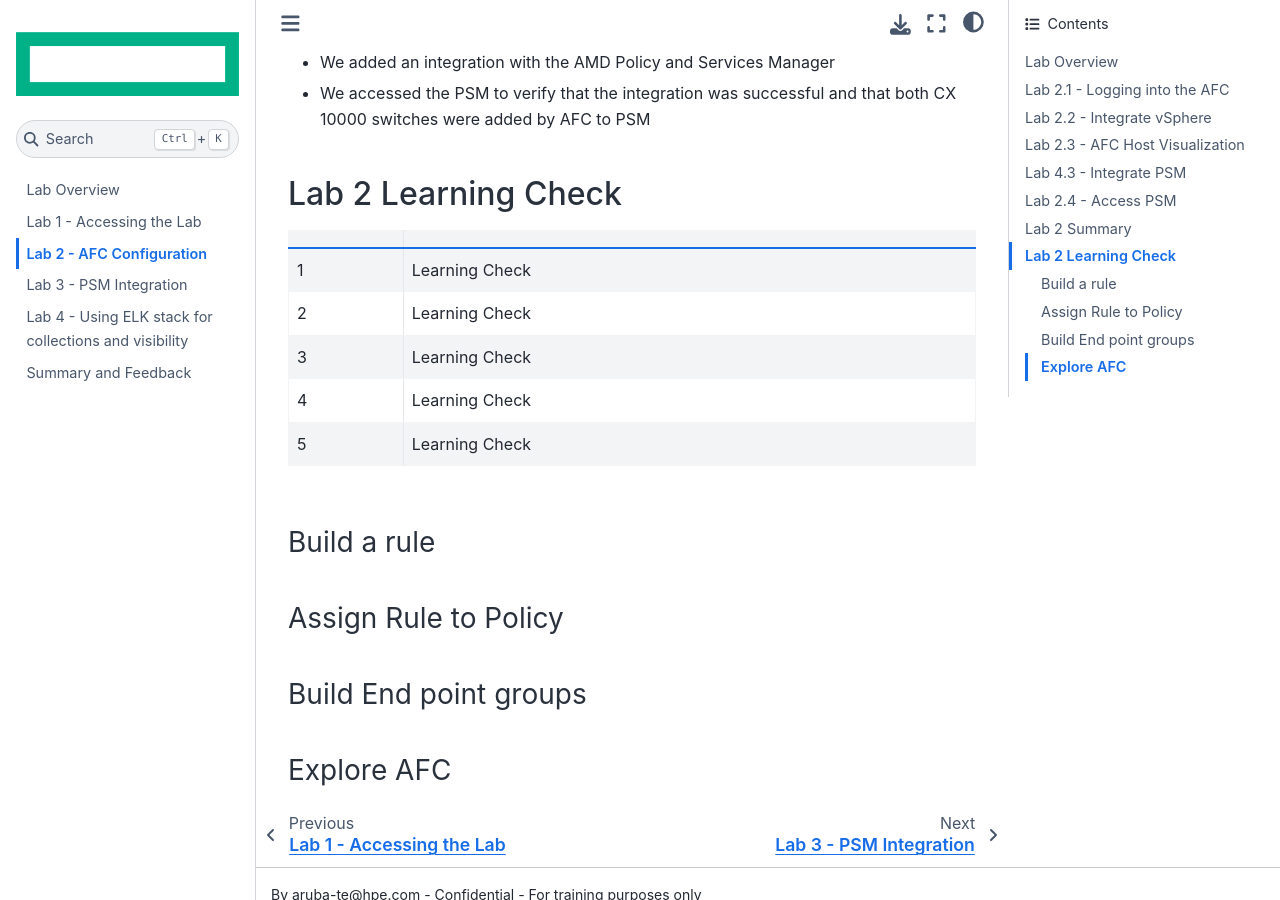
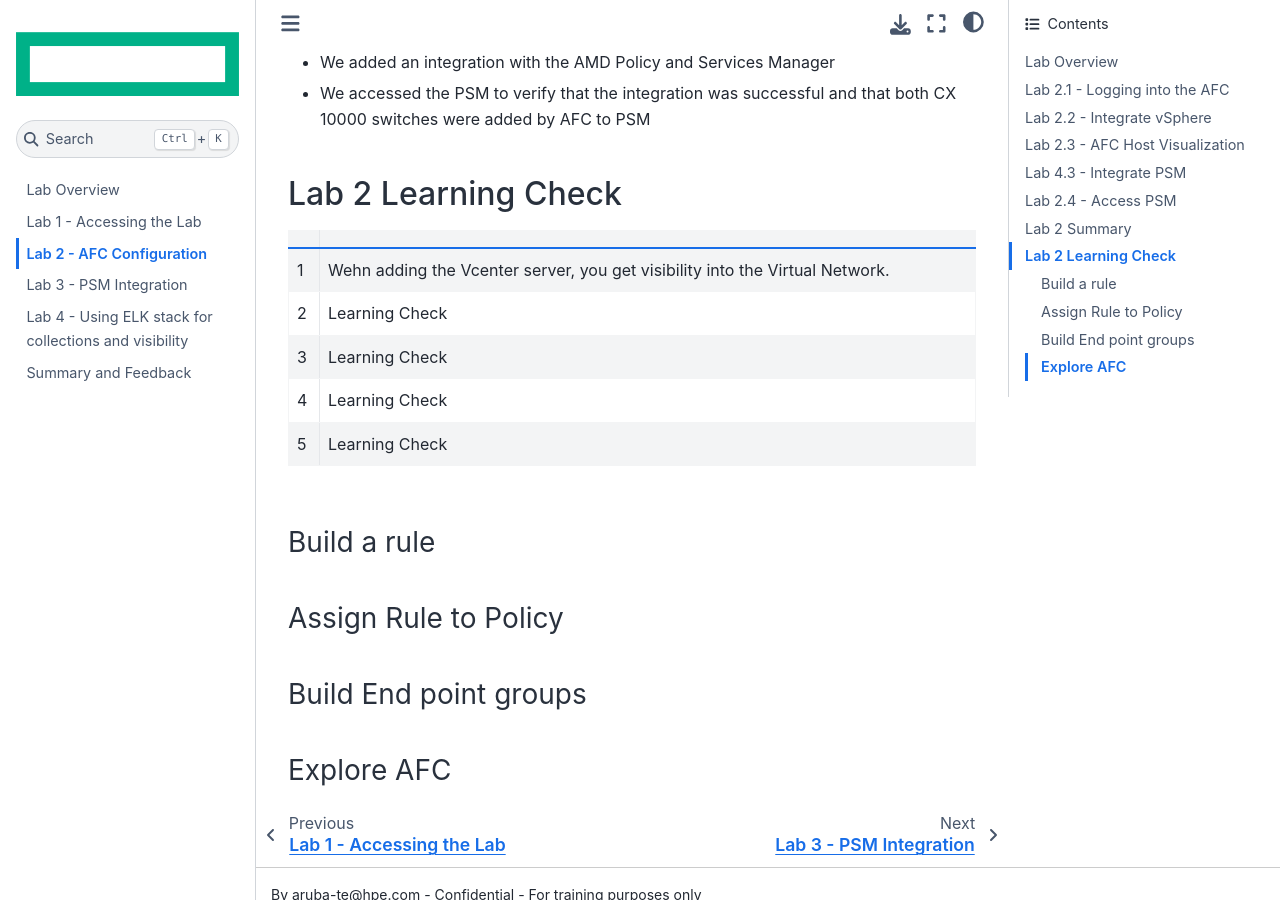
Before and after one commit to xod442/aruba-te-labguide-te4204, a Jupyter Book: the page built from docs/lab2.md, in a window 1280 px wide and 900 px high, scrolled down 10976 px. Built offline with Jupyter Book 1.0.4 settings and Sphinx 7.4.7 and the Sphinx Book theme 1.1.4, drawn with Linux system fonts in a browser that asks for light colours.

Commit message:
see file for any changes

```diff
--- a/docs/lab2.md
+++ b/docs/lab2.md
@@ -231,7 +231,7 @@ _Fig. Lab 2 DSS Overview_
 
 |   |   |
 |---|---|
-| 1 | Learning Check |
+| 1 | Wehn adding the Vcenter server, you get visibility into the Virtual Network. |
 | 2 | Learning Check|
 | 3 | Learning Check |
 | 4 | Learning Check |
```
Also changed, not shown: 5 other files.
